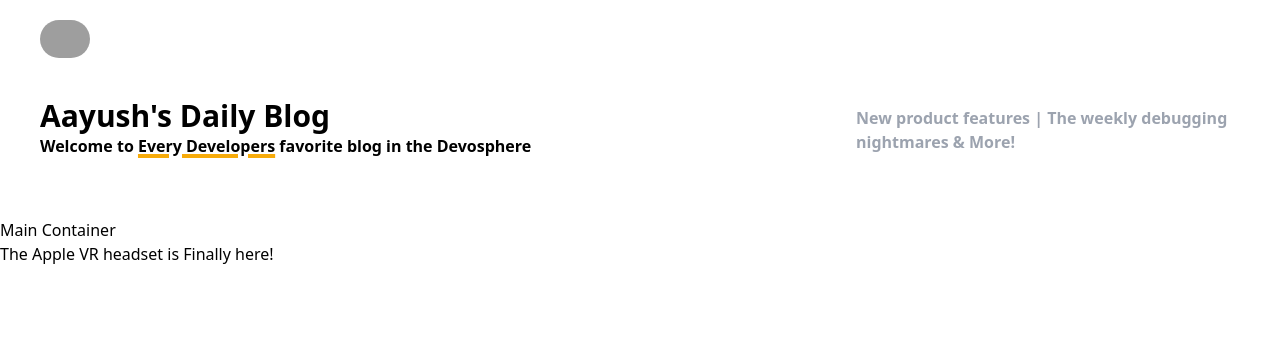
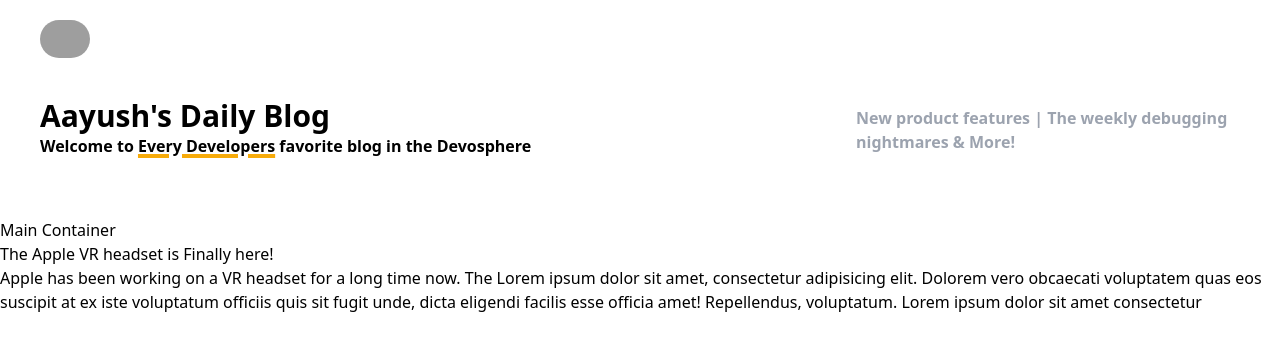
Before and after one commit to AayushMohan/blog-site, a Next.js app: page / in a window 1280 px wide. Shown: the top 350 px of the page. Built offline with nearby package versions, Linux system fonts and the light colour scheme; grey boxes are pictures that could not be loaded.

Commit message:
Added description

```diff
--- a/components/Body.tsx
+++ b/components/Body.tsx
@@ -7,6 +7,13 @@ const Body = () => {
       <h1>Main Container</h1>
       {/* <Image src="" width={20} height={20} alt="The Main Image for the Blog" /> */}
       <h1>The Apple VR headset is Finally here!</h1>
+      <p>
+        Apple has been working on a VR headset for a long time now. The Lorem
+        ipsum dolor sit amet, consectetur adipisicing elit. Dolorem vero
+        obcaecati voluptatem quas eos suscipit at ex iste voluptatum officiis
+        quis sit fugit unde, dicta eligendi facilis esse officia amet!
+        Repellendus, voluptatum. Lorem ipsum dolor sit amet consectetur
+      </p>
     </div>
   );
 };
```
